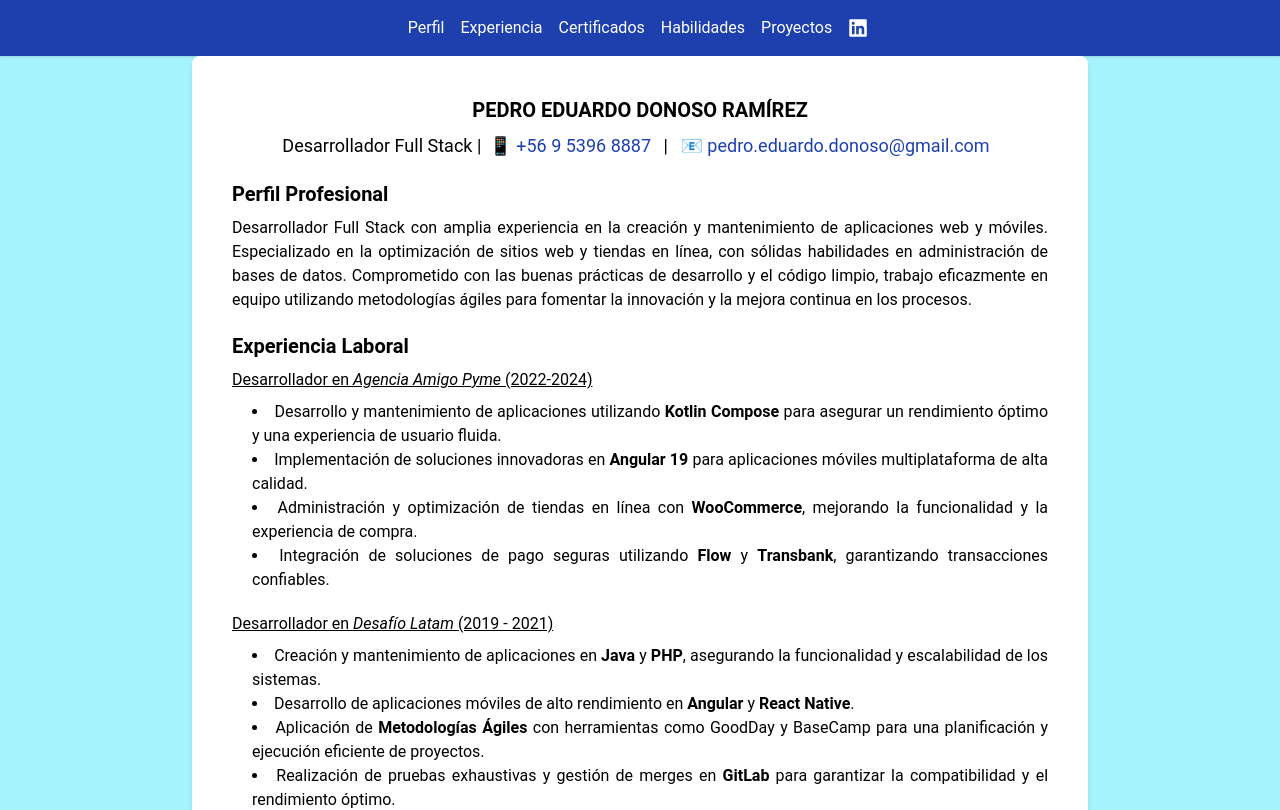
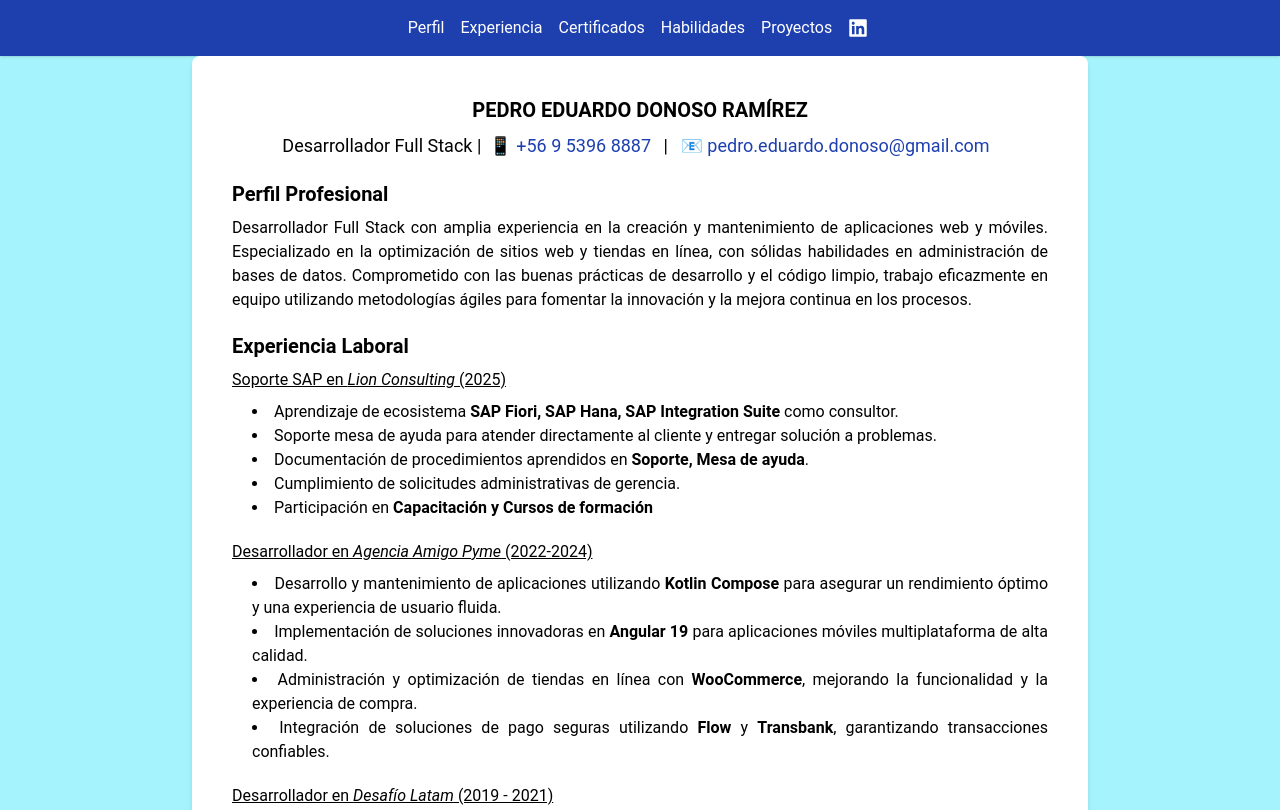
Before and after one commit to pedro-donoso/portafolio-nextjs, a Next.js app: page / in a window 1280 px wide. Shown: the top 810 px of the page. Built offline with nearby package versions, Linux system fonts and the light colour scheme.

Commit message:
agrego empleo

```diff
--- a/components/Experience.tsx
+++ b/components/Experience.tsx
@@ -5,6 +5,33 @@ const Experience: React.FC = () => {
   <section className="mt-5" id="experiencia">
    <h2 className="text-xl font-bold mb-2">Experiencia Laboral</h2>
    <h3 className="mb-2 underline">
+
+    Soporte SAP en <i>Lion Consulting</i> (2025)
+   </h3>
+   <ul className="list-disc list-inside ml-5 mb-5 text-justify">
+    <li>
+     Aprendizaje de ecosistema{" "}
+     <strong>SAP Fiori, SAP Hana, SAP Integration Suite</strong> como consultor.
+    </li>
+    <li>
+     Soporte mesa de ayuda para atender directamente al cliente y entregar solución a problemas.
+    </li>
+    <li>
+     Documentación de procedimientos aprendidos en{" "}
+     <strong>Soporte, Mesa de ayuda</strong>.
+    </li>
+    <li>
+     Cumplimiento de solicitudes administrativas de gerencia.
+    </li>
+      <li>
+     Participación en{" "}
+     <strong>Capacitación y Cursos de formación</strong>
+    </li>
+   </ul>
+
+   <h3 className="mb-2 underline">
+
+
     Desarrollador en <i>Agencia Amigo Pyme</i> (2022-2024)
    </h3>
    <ul className="list-disc list-inside ml-5 mb-5 text-justify">
```
